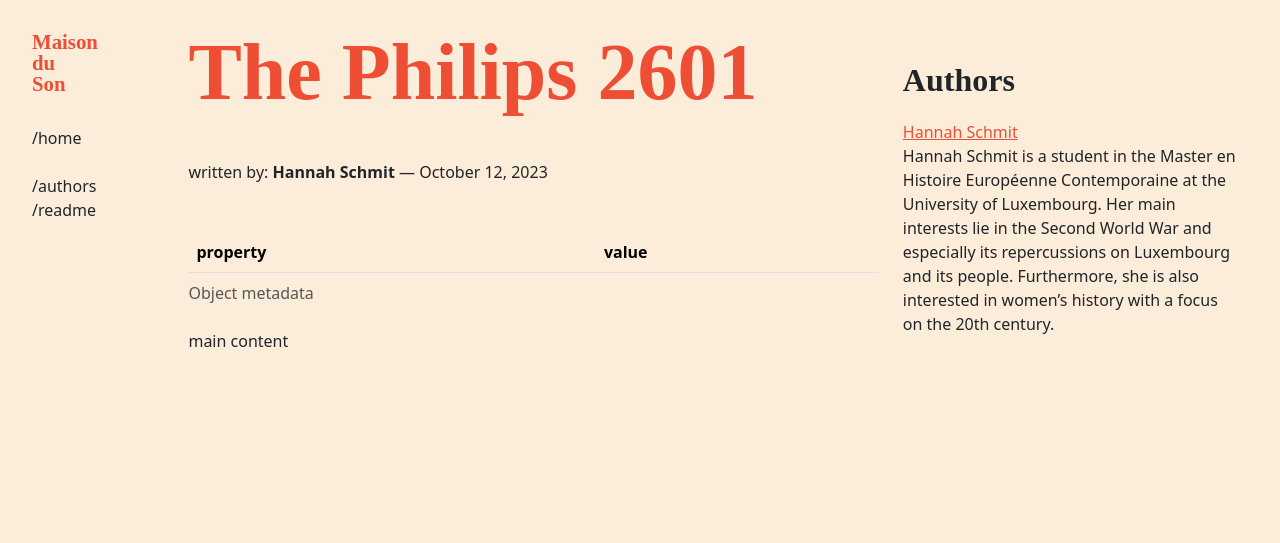
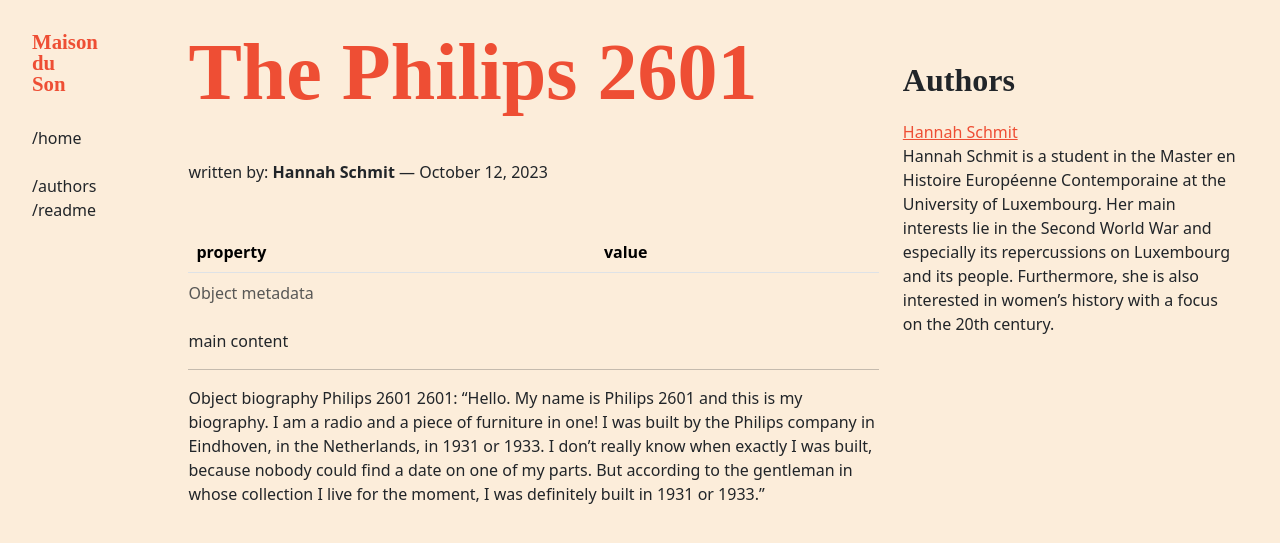
Before and after one commit to C2DH/maison-du-son, a Jekyll site: the page built from _objects/philips-2601.md, in a window 1280 px wide. Shown: the top 543 px of the page. Built offline with Jekyll 4.4.1, drawn with Linux system fonts in a browser that asks for light colours; some web fonts are replaced.

Commit message:
Update philips-2601.md

```diff
--- a/_objects/philips-2601.md
+++ b/_objects/philips-2601.md
@@ -6,3 +6,7 @@
 ---
 
 main content
+
+---
+Object biography Philips 2601
+2601: “Hello. My name is Philips 2601 and this is my biography. I am a radio and a piece of furniture in one! I was built by the Philips company in Eindhoven, in the Netherlands, in 1931 or 1933. I don’t really know when exactly I was built, because nobody could find a date on one of my parts. But according to the gentleman in whose collection I live for the moment, I was definitely built in 1931 or 1933.”
```
